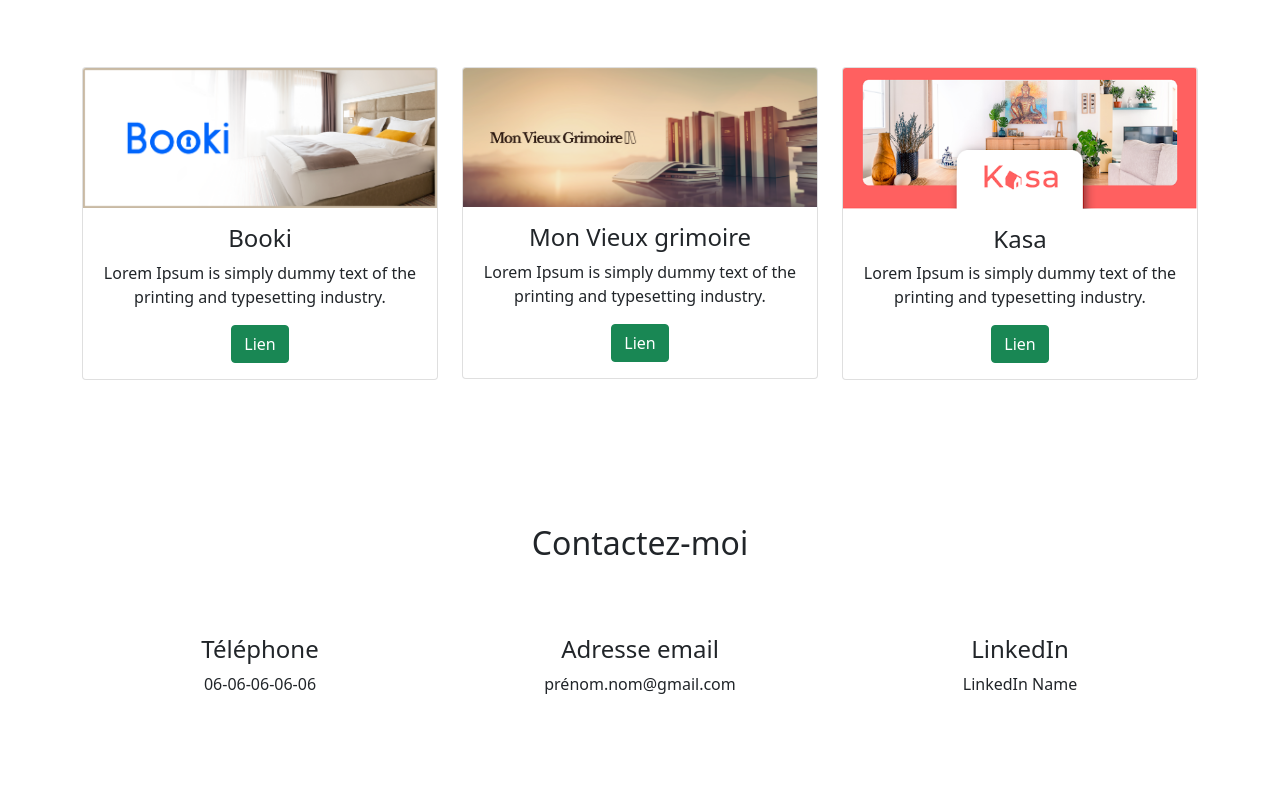
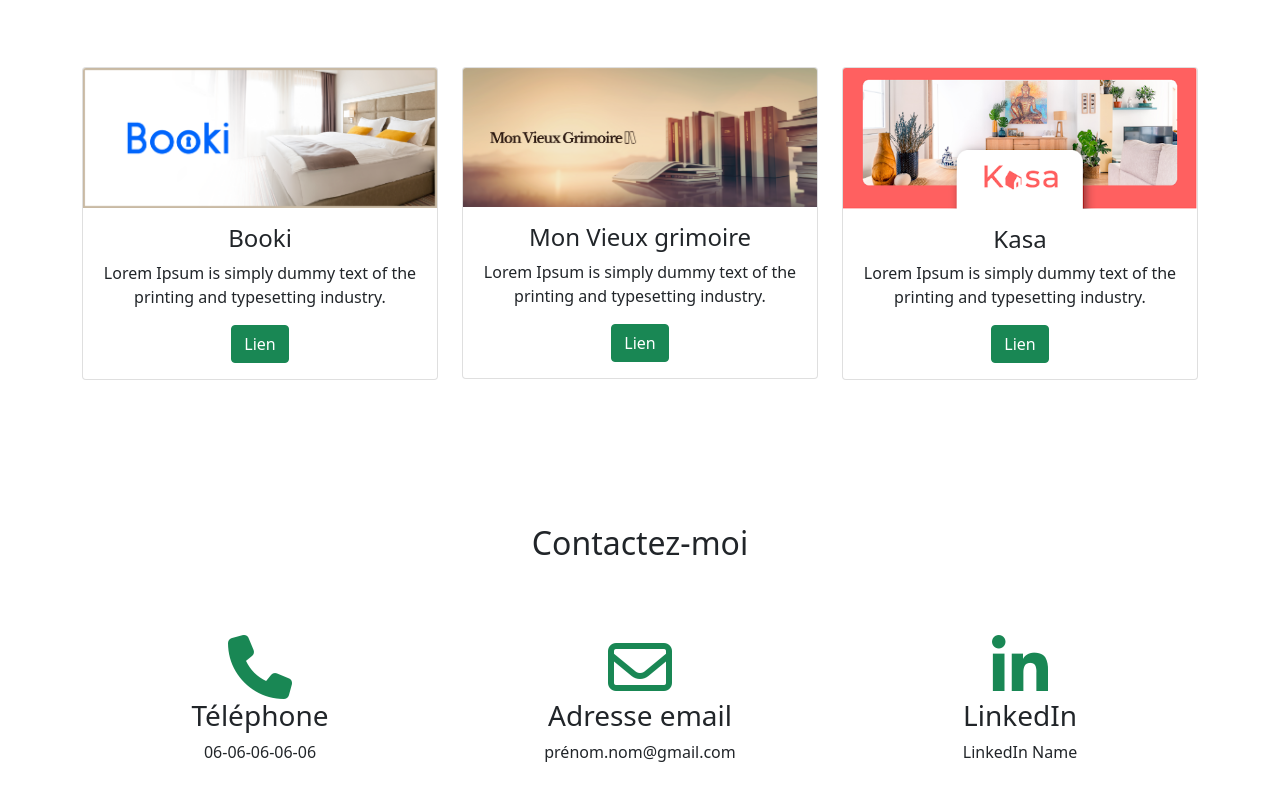
Before and after one commit to CamilleHargez/portfolio, a plain HTML site: page P12-testeur-logiciel-portfolio/index.html in a window 1280 px wide. Shown: the part 2568-3368 px from the top of the page. Before the commit the page ends 3344 px from the top, so only its background shows below. Drawn offline with nearby package versions, Linux system fonts and the light colour scheme.

Commit message:
feat: fix portfolio bugs

```diff
--- a/P12-testeur-logiciel-portfolio/index.html
+++ b/P12-testeur-logiciel-portfolio/index.html
@@ -5,11 +5,12 @@
     <title>Portfolio Name</title>
     <meta charset="utf-8">
     <meta name="viewport" content="width=device-width, initial-scale=1">
-    <link rel="icon" type="image/png" href="images/cg.png" />
+    <link rel="icon" type="image/png" href="images/cg.png">
+    <link rel="stylesheet" href="https://cdnjs.cloudflare.com/ajax/libs/font-awesome/6.5.1/css/all.min.css">
     <!-- linking css file -->
     <link rel="stylesheet" href="style.css">
     <!-- bootstrap CDN -->
-    <link href="https://cdn.jsdelivr.net/npm/bootstrap@5.1.3/dist/css/bootstrap.min.css" rel="stylesheet" async>
+    <link href="https://cdn.jsdelivr.net/npm/bootstrap@5.1.3/dist/css/bootstrap.min.css" rel="stylesheet">
     <script src="https://cdn.jsdelivr.net/npm/bootstrap@5.1.3/dist/js/bootstrap.bundle.min.js"></script>
 </head>
 
@@ -64,7 +65,7 @@
             <h2 class="text-center">A propos</h2>
             <div class="row mt-4">
                 <div class="col-lg-4">
-                    <img src="images/person.png" class="imageAboutPage" alt="">
+                    <img src="images/person.png" class="imageAboutPage" alt="avatar personnalisé">
                 </div>
 
                 <div class="col-lg-8">
@@ -97,6 +98,7 @@
     <section id="portfolio">
         <div class="container mt-3">
             <h2 class="text-center">Mes projets</h2>
+        </div>
     </section>
 
     <!-- contact section-->
@@ -106,17 +108,17 @@
             <div class="row">
                 <div class="col-lg-4 mt-4 contactColumn">
                     <i class="fa-solid fa-phone fa-4x"></i>
-                    <h4>Téléphone</h4>
+                    <h3>Téléphone</h3>
                     <p>06-06-06-06-06</p>
                 </div>
                 <div class="col-lg-4 mt-4 contactColumn">
                     <i class="fa-regular fa-envelope fa-4x"></i>
-                    <h4>Adresse email</h4>
+                    <h3>Adresse email</h3>
                     <p>prénom.nom@gmail.com</p>
                 </div>
                 <div class="col-lg-4 mt-4 contactColumn">
                     <i class="fa-brands fa-linkedin-in fa-4x"></i>
-                    <h4>LinkedIn</h4>
+                    <h3>LinkedIn</h3>
                     <p>LinkedIn Name</p>
                 </div>
             </div>
```
